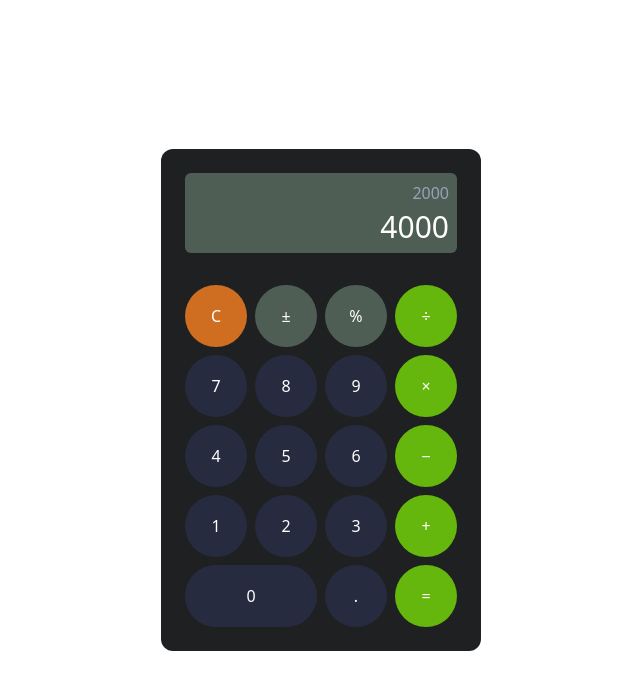
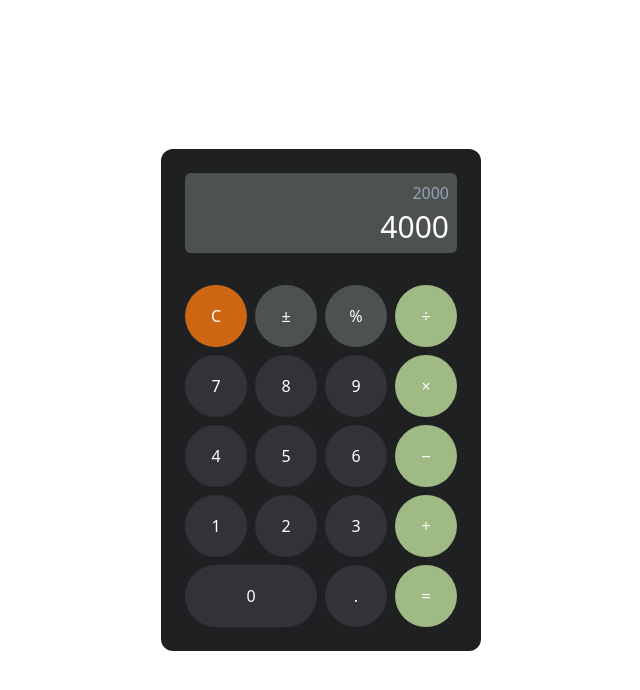
Before and after one commit to jutuli/BasicCalculator, a website built with Vite: page index.html in a window 1280 px wide. Shown: the whole page, without its empty margins (319-959 px from the left). Built offline with nearby package versions, Linux system fonts and the light colour scheme.

Commit message:
Update Colors Theme

```diff
--- a/src/style.css
+++ b/src/style.css
@@ -27,7 +27,7 @@ main {
 }
 
 .btn {
-  @apply p-4 aspect-square rounded-full bg-darkGray;
+  @apply p-4 aspect-square rounded-full bg-darkGray hover:bg-slate-700;
 }
 
 .btn-clear {
@@ -39,7 +39,7 @@ main {
 }
 
 .btn-operator {
-  @apply bg-pastelGreen;
+  @apply bg-pastelGreen hover:bg-sky-400;
 }
 
 .zero {
--- a/tailwind.config.js
+++ b/tailwind.config.js
@@ -6,10 +6,10 @@ export default {
     extend: {
       colors: {
         darkBg: "#1E2021",
-        lightGray: "#4F5E55",
-        darkGray: "#272B3F",
-        clearOrange: "#CF6E21",
-        pastelGreen: "#65B70D",
+        lightGray: "#4D514F",
+        darkGray: "#323339",
+        clearOrange: "#CC6613",
+        pastelGreen: "#A0BA85",
       },
     },
   },
```
